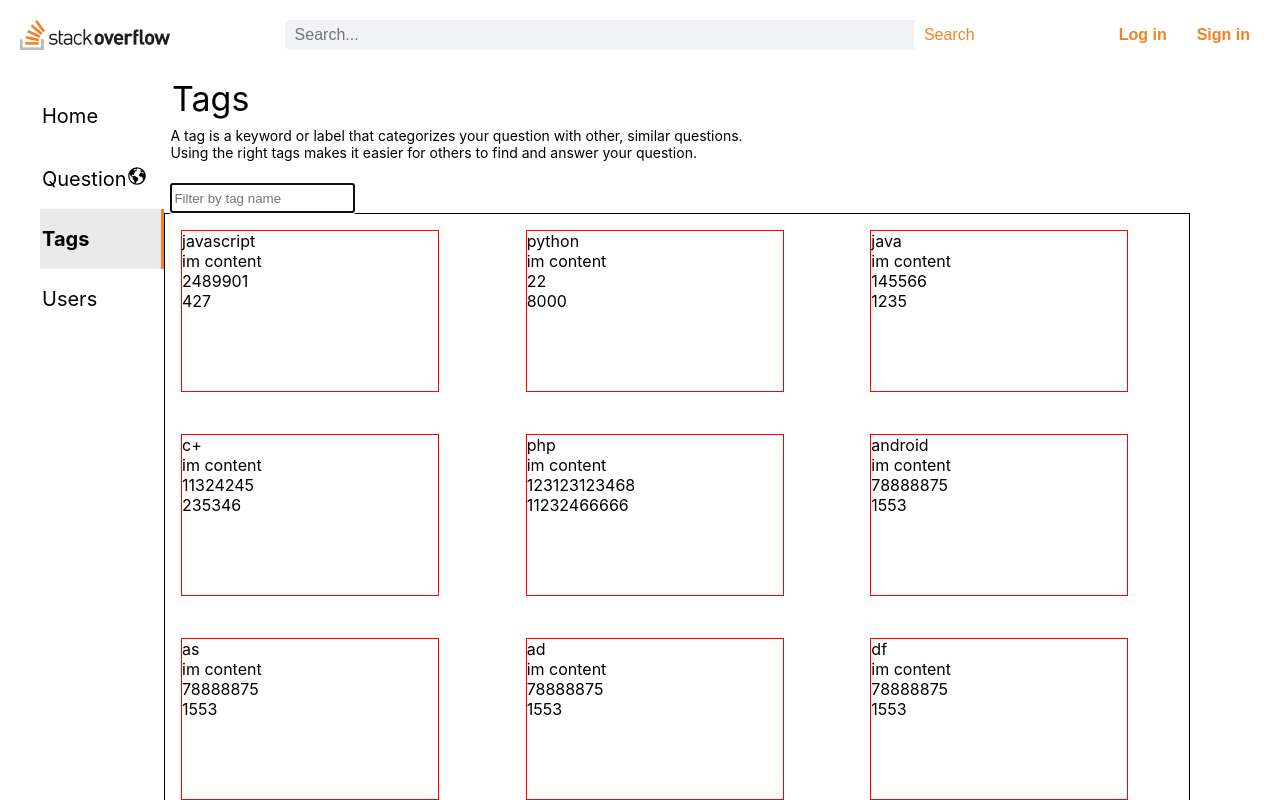
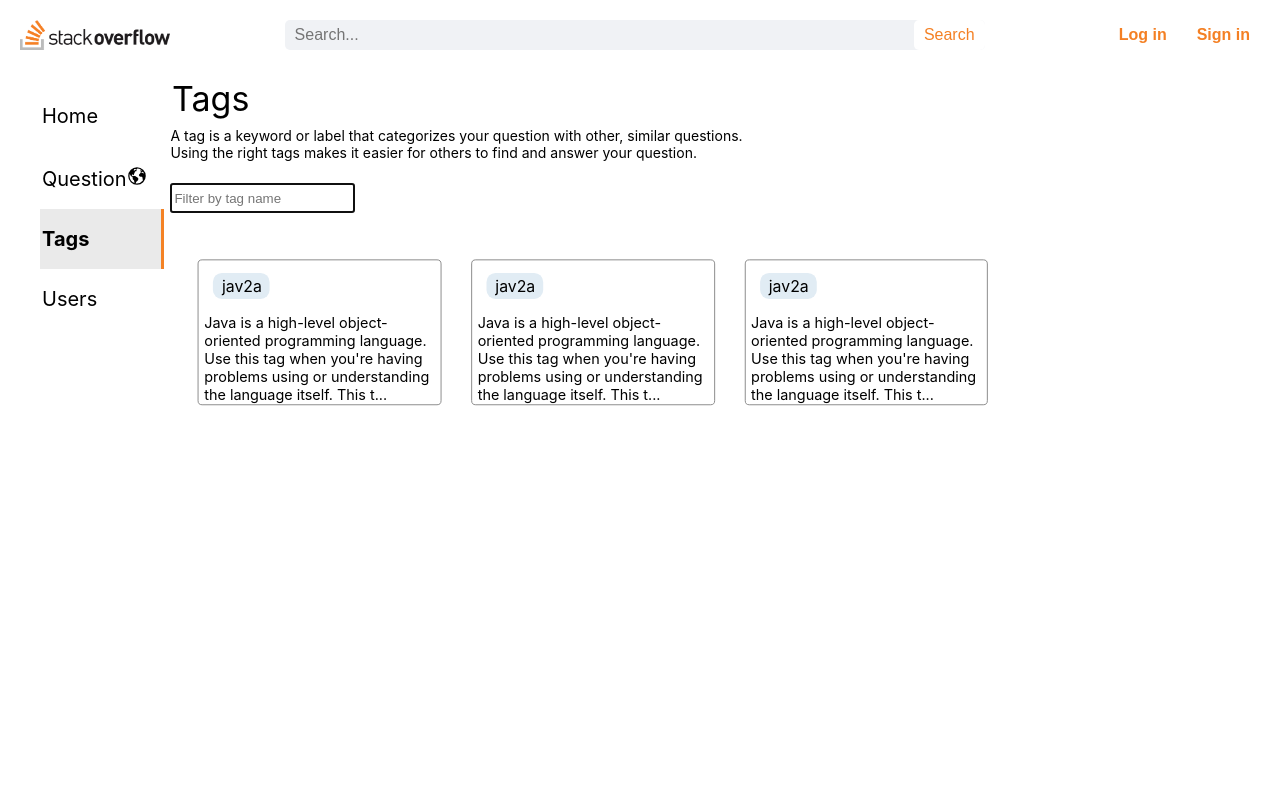
Before and after one commit to codestates-seb/seb43_pre_005, a React (Create React App) app in the folder client/: page /tags in a window 1280 px wide. Shown: the top 800 px of the page. Built offline with nearby package versions, Linux system fonts and the light colour scheme.

Commit message:
페이지네이션추가

```diff
--- /dev/null
+++ b/client/src/components/Pagination.js
@@ -0,0 +1,90 @@
+import styled from "styled-components";
+
+const PaginationContainer = styled.div`
+  display: flex;
+  justify-content: flex-end;
+  margin-top: 1rem;
+
+  > button {
+    margin: 0 1rem;
+    border: none;
+    background-color: #eee;
+    color: #444;
+    padding: 0.5rem 1rem;
+    cursor: pointer;
+    font-size: 1rem;
+    border-radius: 0.25rem;
+    transition: all 0.3s ease;
+
+    &:hover:not(:disabled) {
+      background-color: #ddd;
+    }
+
+    &:disabled {
+      opacity: 0.5;
+      cursor: not-allowed;
+    }
+
+    &.active {
+      background-color: #f58025;
+      color: #fff;
+    }
+  }
+`;
+
+const Pagination = ({ tagsPerPage, totalTags, paginate, currentPage }) => {
+  const pageNumbers = [];
+
+  for (let i = 1; i <= Math.ceil(totalTags / tagsPerPage); i++) {
+    pageNumbers.push(i);
+  }
+
+  // 현재 페이지가 속한 페이지 그룹 구하기
+  const currentGroup = Math.ceil(currentPage / 5);
+
+  // 페이지 그룹의 시작 페이지 번호 구하기
+  const startPage = (currentGroup - 1) * 5 + 1;
+
+  // 페이지 그룹의 끝 페이지 번호 구하기
+  const endPage =
+    startPage + 4 > pageNumbers.length ? pageNumbers.length : startPage + 4;
+
+  // 이전 페이지 버튼 클릭 이벤트
+  const handlePrevClick = () => {
+    if (currentPage > 1) {
+      paginate(currentPage - 1);
+    }
+  };
+
+  // 다음 페이지 버튼 클릭 이벤트
+  const handleNextClick = () => {
+    if (currentPage < Math.ceil(totalTags / tagsPerPage)) {
+      paginate(currentPage + 1);
+    }
+  };
+
+  return (
+    <PaginationContainer>
+      <button onClick={handlePrevClick} disabled={currentPage <= 1}>
+        이전
+      </button>
+      {pageNumbers.slice(startPage - 1, endPage).map((number) => (
+        <button
+          key={number}
+          onClick={() => paginate(number)}
+          className={currentPage === number ? "active" : ""}
+        >
+          {number}
+        </button>
+      ))}
+      <button
+        onClick={handleNextClick}
+        disabled={currentPage >= Math.ceil(totalTags / tagsPerPage)}
+      >
+        다음
+      </button>
+    </PaginationContainer>
+  );
+};
+
+export default Pagination;
--- a/client/src/components/common/Tag.js
+++ b/client/src/components/common/Tag.js
@@ -1,22 +1,54 @@
 import styled from "styled-components";
 
 const TagContainer = styled.div`
-  border: solid 1px red;
+  border: solid 1px gray;
+  border-radius: 5px;
   margin: 1rem;
-  width: 20vw;
+  width: 21vw;
   height: 20vh;
+
+  .tag-name {
+    border-radius: 10px;
+    padding-right: 3px;
+    padding-left: 10px;
+    padding-top: 4px;
+    padding-bottom: 4px;
+    background-color: #e1ecf4;
+    width: 50px;
+    display: flex;
+    margin-top: 0.9rem;
+    margin-left: 1rem;
+    height: 100%;
+    font-size: 1.1rem;
+    font-weight: normal;
+    font-color: #5050ff;
+    text-align: center;
+
+    &:hover {
+      background-color: #ddd;
+      cursor: pointer;
+    }
+  }
+  .tag-content {
+    display: flex;
+    align-items: center;
+    margin-left: 0.4rem;
+    margin-top: 1rem;
+  }
 `;
 
 const Tag = ({ tag }) => {
   //   const parsedDate = new Date(tag.createdAt).toLocaleDateString("ko-kr");
-
+  const description =
+    tag.description.length > 100
+      ? tag.description.slice(0, 150) + "..."
+      : tag.description;
   return (
     <TagContainer>
-      {/* <div className="tag-id">{tag.id}</div> */}
-      <div className="tag-name">{tag.name}</div>
-      <div className="tag-content">{tag.content}</div>
-      <div className="tag-questions">{tag.questions}</div>
-      <div className="tag-asked">{tag.asked}</div>
+      <div className="tag-id">
+        <div className="tag-name">{tag.name}</div>
+        <div className="tag-content">{description}</div>
+      </div>
     </TagContainer>
   );
 };
--- a/client/src/data/dummyData.js
+++ b/client/src/data/dummyData.js
@@ -1,95 +1,21 @@
 const dummyData = [
   {
-    id: 1,
-    name: "javascript",
-
-    questions: 2489901,
-    asked: 427,
-    content: "im content",
-  },
-  {
-    id: 2,
-    name: "python",
-    questions: 22,
-    asked: 8000,
-    content: "im content",
-  },
-  {
-    id: 3,
-    name: "java",
-    questions: 145566,
-    asked: 1235,
-    content: "im content",
-  },
-  {
-    id: 4,
-    name: "c+",
-    questions: 11324245,
-    asked: 235346,
-    content: "im content",
-  },
-  {
-    id: 5,
-    name: "php",
-    questions: 123123123468,
-    asked: 11232466666,
-    content: "im content",
-  },
-  {
-    id: 6,
-    name: "android",
-    questions: 78888875,
-    asked: 1553,
-    content: "im content",
-  },
-  {
-    id: 7,
-    name: "as",
-    questions: 78888875,
-    asked: 1553,
-    content: "im content",
-  },
-  {
-    id: 8,
-    name: "ad",
-    questions: 78888875,
-    asked: 1553,
-    content: "im content",
-  },
-  {
-    id: 9,
-    name: "df",
-    questions: 78888875,
-    asked: 1553,
-    content: "im content",
-  },
-  {
-    id: 10,
-    name: "fg",
-    questions: 78888875,
-    asked: 13,
-    content: "im content",
-  },
-  {
     id: 11,
-    name: "hjjj",
-    questions: 3557,
-    asked: 755,
-    content: "im content",
+    name: "jav2a",
+    description:
+      "Java is a high-level object-oriented programming language. Use this tag when you're having problems using or understanding the language itself. This tag is frequently used alongside other tags for libraries and/or frameworks used by Java developers.",
   },
   {
     id: 12,
-    name: "awwweeerr",
-    questions: 1311,
-    asked: 55,
-    content: "im content",
+    name: "jav2a",
+    description:
+      "Java is a high-level object-oriented programming language. Use this tag when you're having problems using or understanding the language itself. This tag is frequently used alongside other tags for libraries and/or frameworks used by Java developers.",
   },
   {
     id: 13,
-    name: "qgggg",
-    questions: 94,
-    asked: 3,
-    content: "im content",
+    name: "jav2a",
+    description:
+      "Java is a high-level object-oriented programming language. Use this tag when you're having problems using or understanding the language itself. This tag is frequently used alongside other tags for libraries and/or frameworks used by Java developers.",
   },
 ];
 
--- a/client/src/pages/Tags.js
+++ b/client/src/pages/Tags.js
@@ -4,6 +4,7 @@ import { useCallback } from "react";
 import styled from "styled-components";
 import Tag from "../components/common/Tag";
 import dummyData from "../data/dummyData";
+import Pagination from "../components/Pagination";
 
 const HeadContainer = styled.div`
   .header-content {
@@ -21,20 +22,13 @@ const HeadContainer = styled.div`
     flex-direction: column;
   }
 
-  .box-content {
-    margin: 0.4rem;
-    border: 1px solid black;
-    /* width: 100vw;
-    height: 100vh; */
-  }
-
   .tag-container {
-    border: 1px solid black;
-    width: 80vw;
+    width: 30vw;
     height: 80vh;
     display: grid;
-    grid-template-columns: repeat(3, 1fr);
-    grid-gap: 10px;
+    grid-template-columns: repeat(4, 1fr);
+    grid-gap: 1px;
+    transform: scale(0.9);
   }
 
   > input {
@@ -46,14 +40,33 @@ const HeadContainer = styled.div`
 const Tags = () => {
   const [tags, setTags] = useState(dummyData);
   const [inputValue, setInputValue] = useState("");
-  const [count, setCount] = useState(11);
+  const [count, setCount] = useState(14);
+  const [currentPage, setCurrentPage] = useState(1);
+  const [tagsPerPage, setTagsPerPage] = useState(12);
+  //tagsPerPage는 tagbox기준! 페이지 버튼아님
+
+  // Calculate the index of the last tag on the current page
+  //마지막 페이지 계산 //9
+  const indexOfLastTag = currentPage * tagsPerPage;
+
+  // Calculate the index of the first tag on the current page
+  //첫 번째 페이지 : 마지막 페이지에서 tagsPerPage뺌 //0
+  const indexOfFirstTag = indexOfLastTag - tagsPerPage;
+
+  // Get the tags for the current page
+  const currentTags = tags.slice(indexOfFirstTag, indexOfLastTag);
+
+  // Change page
+  const paginate = (pageNumber) => {
+    setCurrentPage(pageNumber);
+  };
+
   const handleChangeInput = (e) => {
     setInputValue(e.target.value);
     const tag = {
       id: count,
       name: "di",
-      questions: 1223,
-      asked: 1111,
+      description: "something",
     };
     //input으로 입력할때마다 tag가 생김 (이럼안되지!)
     setTags([...tags, tag]);
@@ -78,9 +91,19 @@ const Tags = () => {
           autoFocus
         />
         <div className="tag-container">
-          {tags.map((el) => (
+          {currentTags.map((el) => (
             <Tag key={el.id} tag={el} />
           ))}
+        </div>
+        <div>
+          {tags.length > tagsPerPage && (
+            <Pagination
+              tagsPerPage={tagsPerPage}
+              totalTags={tags.length}
+              paginate={paginate}
+              currentPage={currentPage}
+            />
+          )}
         </div>
       </HeadContainer>
     </Layout>
```
